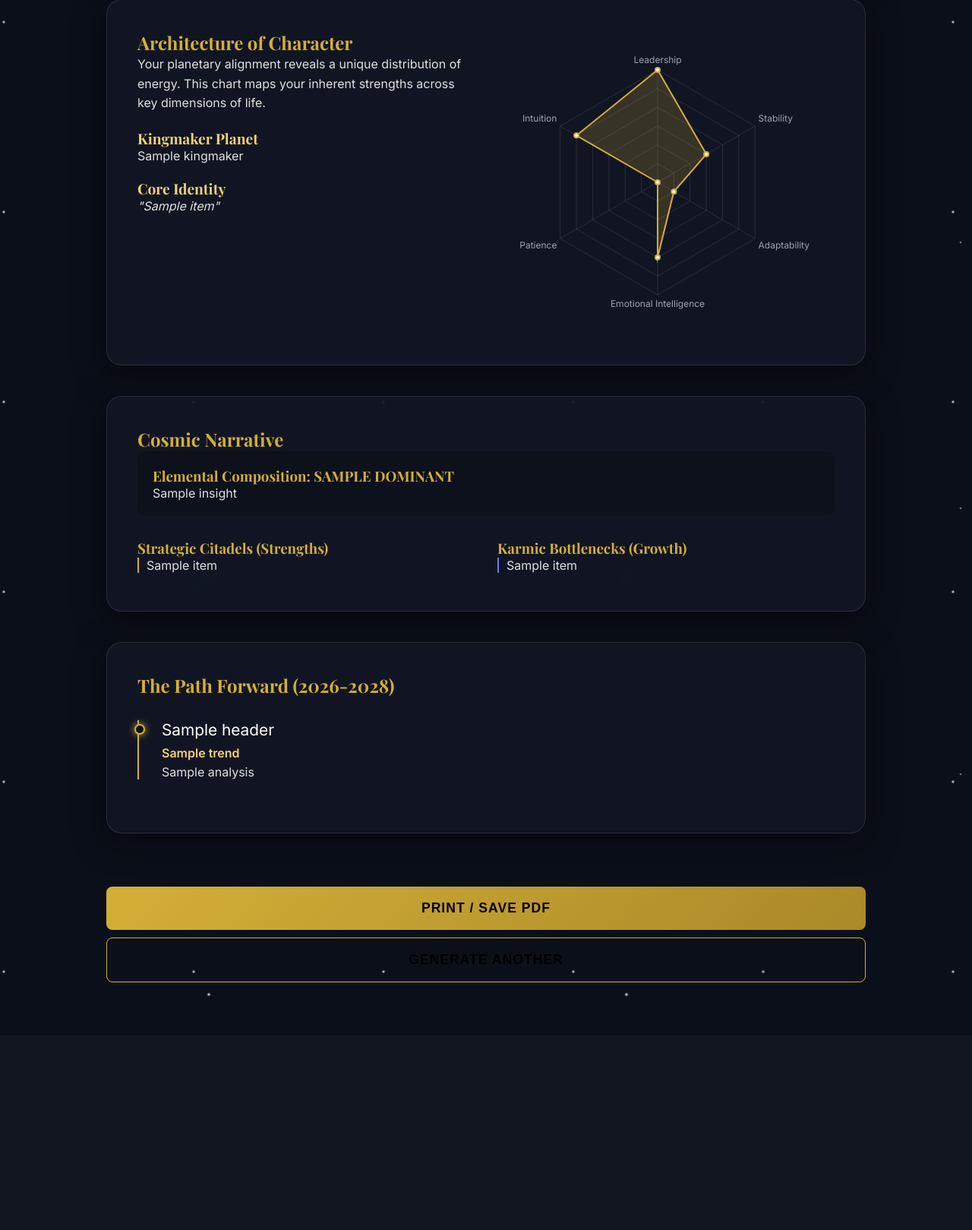
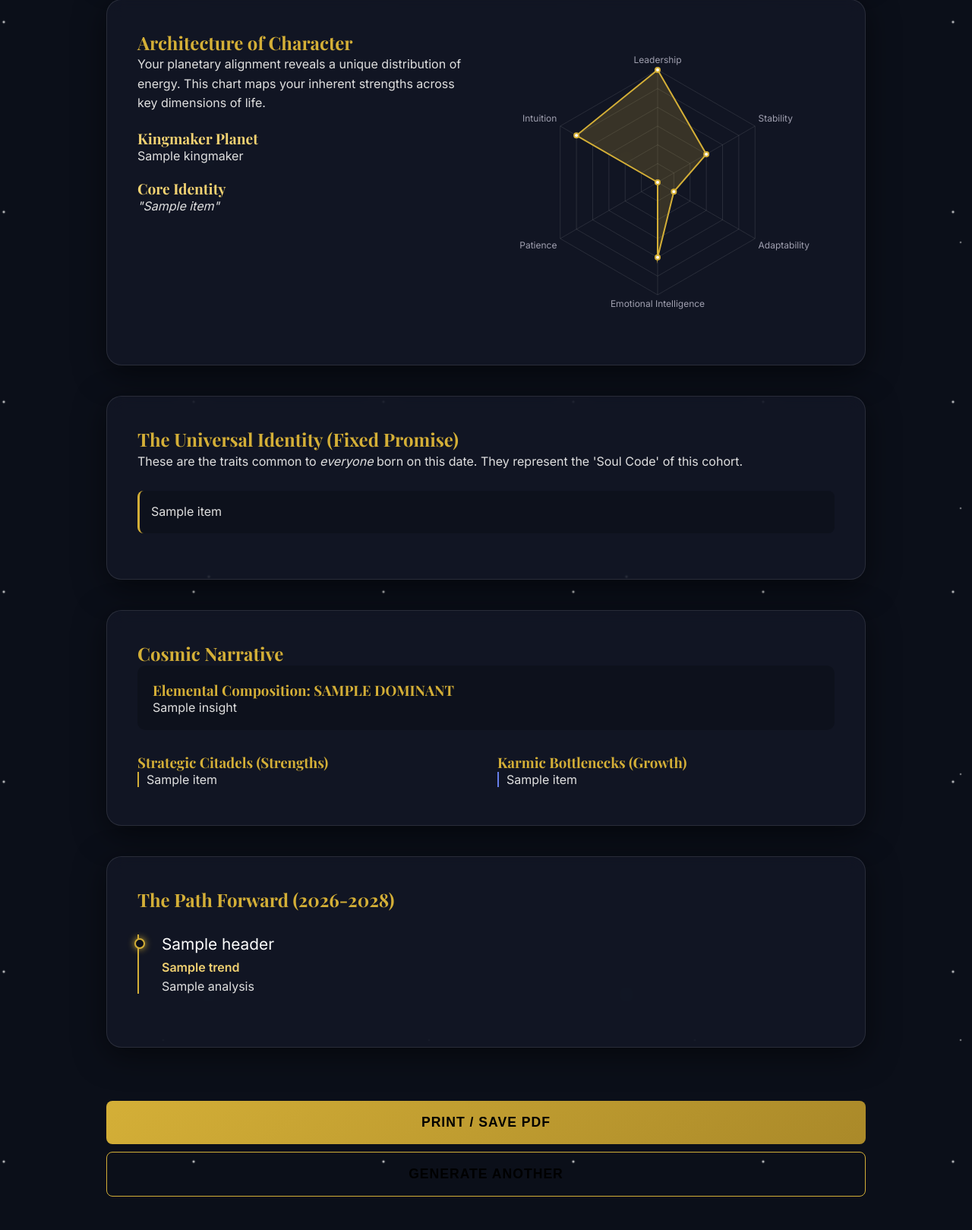
Before and after one commit to Slllyio/astro-web-portal, a Flask app: template templates/report.html in a window 1280 px wide. Shown: the part 616-2235 px from the top of the page at 76% size. Before the commit the page ends 1928 px from the top, so only its background shows below. Run offline with Flask 3, Linux system fonts and the light colour scheme; the template is opened without the code that fills it: most values are stand-ins (such as "Sample title", 1, 10 or a date in 2020); some web fonts are replaced.

Commit message:
Add detailed Universal Identity section to report

```diff
--- a/templates/report.html
+++ b/templates/report.html
@@ -78,6 +78,29 @@
                 </div>
             </div>
         </section>
+
+        <!-- Section: Universal Identity (Detailed) -->
+        {% if narrative.universal_identity %}
+        <section class="card-glass">
+            <h2>The Universal Identity (Fixed Promise)</h2>
+            <p style="margin-bottom: 25px; color: var(--text-secondary); line-height: 1.7;">
+                These are the traits common to <em>everyone</em> born on this date. They represent the 'Soul Code' of
+                this cohort.
+            </p>
+            {% for item in narrative.universal_identity %}
+            <div
+                style="margin-bottom: 20px; padding: 15px; background: rgba(0,0,0,0.2); border-left: 3px solid var(--gold); border-radius: 8px;">
+                {% set parts = item.split(':', 1) %}
+                {% if parts|length == 2 %}
+                <h3 style="font-size: 1.1rem; color: var(--gold-light); margin-bottom: 8px;">{{ parts[0].strip() }}</h3>
+                <p style="line-height: 1.6;">{{ parts[1].strip() }}</p>
+                {% else %}
+                <p style="line-height: 1.6;">{{ item }}</p>
+                {% endif %}
+            </div>
+            {% endfor %}
+        </section>
+        {% endif %}
 
         <!-- Section: The Narrative -->
         <section class="card-glass">
```
